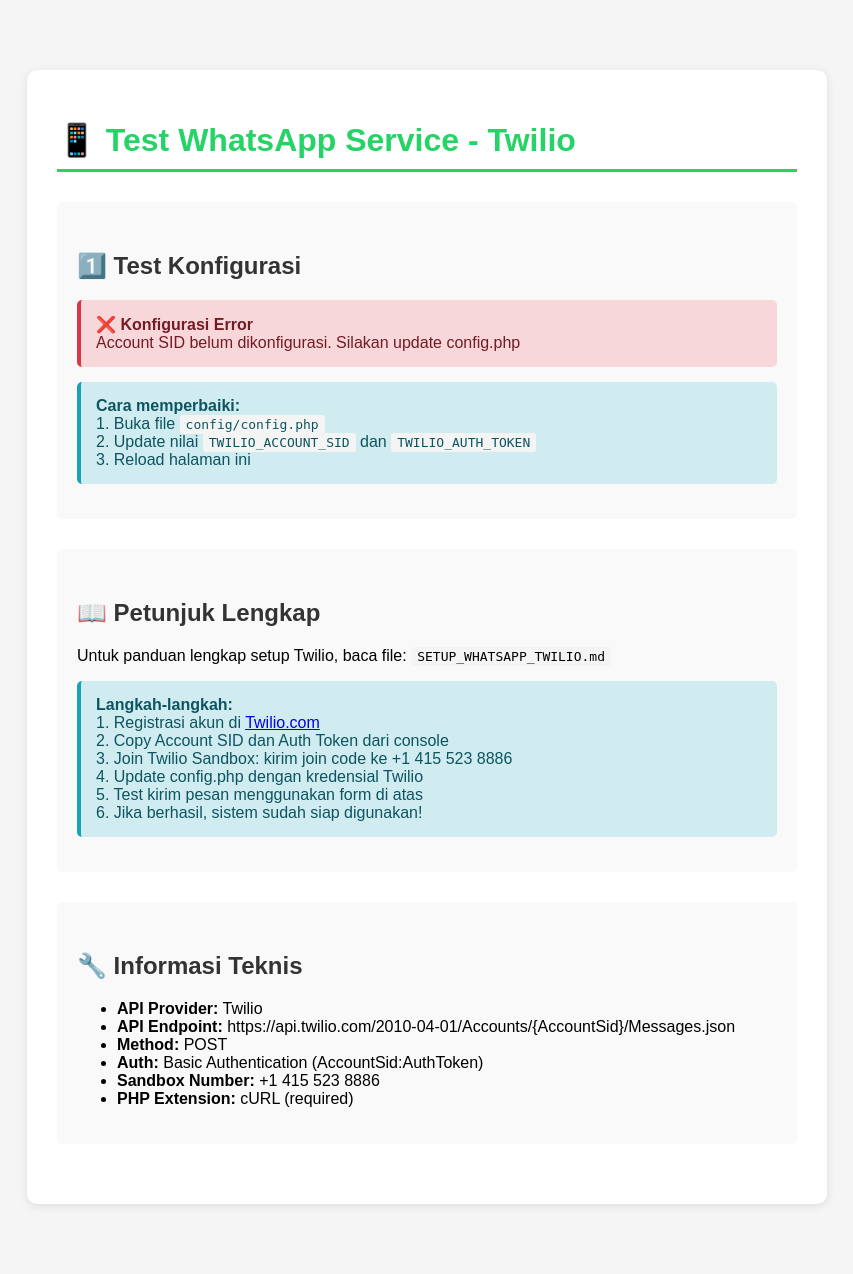
After one commit to PrenjakAlangAlang/Presensi-SMK, a PHP site: page /Presensi-SMK/test_whatsapp.php in a window 1280 px wide. The commit adds this page. Shown: the whole page, without its empty margins (213-1066 px from the left). Run offline with PHP 8.4, Linux system fonts and the light colour scheme; some libraries are stand-ins or nearby versions.

Commit message:
feat: Enhance WhatsApp notification service and update related configurations - Add BASE_URL configuration to .env.example - Update .gitignore to include vendor directory - Improve getAvailableSiswa method to filter by kelas_id - Modify AdminController to pass kelas_id when fetching available students - Update kelas.php view to include kelas_id in API request - Add error handling for WhatsApp Sandbox in WhatsAppService - Create test_whatsapp.php for testing WhatsApp notifications - Enhance setup documentation for Twilio WhatsApp integration

```diff
--- a/app/controllers/AdminController.php
+++ b/app/controllers/AdminController.php
@@ -218,7 +218,8 @@ class AdminController {
 
     // API: get siswa available (JSON)
     public function getSiswaTersedia() {
-        $siswa = $this->kelasModel->getAvailableSiswa();
+        $kelas_id = $_GET['kelas_id'] ?? null;
+        $siswa = $this->kelasModel->getAvailableSiswa($kelas_id);
         header('Content-Type: application/json');
         echo json_encode($siswa);
         exit;
--- a/app/services/WhatsAppService.php
+++ b/app/services/WhatsAppService.php
@@ -164,7 +164,13 @@ class WhatsAppService {
                 return true;
             }
 
-            // Log error if any
+            // Handle sandbox error (63015) - number not joined sandbox
+            if (isset($responseData['code']) && $responseData['code'] == 63015) {
+                error_log('WhatsApp Sandbox Error: Nomor ' . $phoneNumber . ' belum join sandbox. Silakan kirim "join <code>" ke +1 415 523 8886');
+                return false; // Silently fail untuk development
+            }
+
+            // Log other errors
             error_log('WhatsApp API error (HTTP ' . $httpCode . '): ' . $response);
             return false;
 
--- a/app/views/admin/kelas.php
+++ b/app/views/admin/kelas.php
@@ -373,7 +373,7 @@ function loadSiswaTersedia() {
     const select = document.getElementById('siswaSelect');
     select.innerHTML = '<option value="">Pilih Siswa</option>';
 
-    fetch('index.php?action=admin_get_siswa_tersedia')
+    fetch(`index.php?action=admin_get_siswa_tersedia&kelas_id=${currentKelasId}`)
         .then(res => res.json())
         .then(data => {
             data.forEach(siswa => {
--- /dev/null
+++ b/test_whatsapp.php
@@ -0,0 +1,278 @@
+<?php
+/**
+ * Test WhatsApp Service dengan Twilio
+ * File untuk testing notifikasi WhatsApp sebelum digunakan di production
+ *
+ * Cara menggunakan:
+ * 1. Pastikan sudah setup config.php dengan Account SID dan Auth Token
+ * 2. Join Twilio Sandbox: kirim "join <code>" ke +1 415 523 8886 di WhatsApp
+ * 3. Ganti nomor test dengan nomor yang sudah join sandbox
+ * 4. Akses file ini via browser: http://localhost/Presensi-SMK/test_whatsapp.php
+ */
+
+require_once 'config/config.php';
+require_once 'app/services/WhatsAppService.php';
+
+// Style untuk output
+?>
+<!DOCTYPE html>
+<html lang="id">
+<head>
+    <meta charset="UTF-8">
+    <meta name="viewport" content="width=device-width, initial-scale=1.0">
+    <title>Test WhatsApp Service - Twilio</title>
+    <style>
+        body {
+            font-family: Arial, sans-serif;
+            max-width: 800px;
+            margin: 50px auto;
+            padding: 20px;
+            background-color: #f5f5f5;
+        }
+        .container {
+            background: white;
+            padding: 30px;
+            border-radius: 10px;
+            box-shadow: 0 2px 10px rgba(0,0,0,0.1);
+        }
+        h1 {
+            color: #25D366;
+            border-bottom: 3px solid #25D366;
+            padding-bottom: 10px;
+        }
+        h2 {
+            color: #333;
+            margin-top: 30px;
+        }
+        .success {
+            background: #d4edda;
+            color: #155724;
+            padding: 15px;
+            border-radius: 5px;
+            border-left: 4px solid #28a745;
+            margin: 15px 0;
+        }
+        .error {
+            background: #f8d7da;
+            color: #721c24;
+            padding: 15px;
+            border-radius: 5px;
+            border-left: 4px solid #dc3545;
+            margin: 15px 0;
+        }
+        .info {
+            background: #d1ecf1;
+            color: #0c5460;
+            padding: 15px;
+            border-radius: 5px;
+            border-left: 4px solid #17a2b8;
+            margin: 15px 0;
+        }
+        .warning {
+            background: #fff3cd;
+            color: #856404;
+            padding: 15px;
+            border-radius: 5px;
+            border-left: 4px solid #ffc107;
+            margin: 15px 0;
+        }
+        pre {
+            background: #f4f4f4;
+            padding: 15px;
+            border-radius: 5px;
+            overflow-x: auto;
+            border: 1px solid #ddd;
+        }
+        .test-section {
+            margin: 30px 0;
+            padding: 20px;
+            background: #f9f9f9;
+            border-radius: 5px;
+        }
+        code {
+            background: #f4f4f4;
+            padding: 2px 6px;
+            border-radius: 3px;
+            font-family: monospace;
+        }
+        .form-group {
+            margin: 15px 0;
+        }
+        label {
+            display: block;
+            margin-bottom: 5px;
+            font-weight: bold;
+        }
+        input[type="text"] {
+            width: 100%;
+            padding: 10px;
+            border: 1px solid #ddd;
+            border-radius: 5px;
+            box-sizing: border-box;
+        }
+        button {
+            background: #25D366;
+            color: white;
+            padding: 12px 30px;
+            border: none;
+            border-radius: 5px;
+            cursor: pointer;
+            font-size: 16px;
+            margin-top: 10px;
+        }
+        button:hover {
+            background: #128C7E;
+        }
+    </style>
+</head>
+<body>
+    <div class="container">
+        <h1>📱 Test WhatsApp Service - Twilio</h1>
+
+        <?php
+        // Initialize WhatsApp service
+        $whatsapp = new WhatsAppService();
+
+        // Test 1: Check Configuration
+        echo '<div class="test-section">';
+        echo '<h2>1️⃣ Test Konfigurasi</h2>';
+        $configTest = $whatsapp->testConnection();
+
+        if ($configTest['success']) {
+            echo '<div class="success">';
+            echo '<strong>✅ Konfigurasi Valid</strong><br>';
+            echo $configTest['message'];
+            echo '</div>';
+            echo '<pre>';
+            print_r($configTest);
+            echo '</pre>';
+        } else {
+            echo '<div class="error">';
+            echo '<strong>❌ Konfigurasi Error</strong><br>';
+            echo $configTest['message'];
+            echo '</div>';
+            echo '<div class="info">';
+            echo '<strong>Cara memperbaiki:</strong><br>';
+            echo '1. Buka file <code>config/config.php</code><br>';
+            echo '2. Update nilai <code>TWILIO_ACCOUNT_SID</code> dan <code>TWILIO_AUTH_TOKEN</code><br>';
+            echo '3. Reload halaman ini';
+            echo '</div>';
+        }
+        echo '</div>';
+
+        // Test 2: Send Test Message (via form)
+        if ($configTest['success']) {
+            echo '<div class="test-section">';
+            echo '<h2>2️⃣ Test Kirim Pesan</h2>';
+
+            if ($_SERVER['REQUEST_METHOD'] === 'POST' && isset($_POST['test_phone'])) {
+                $testPhone = $_POST['test_phone'];
+                $studentName = $_POST['student_name'] ?? 'Budi Santoso';
+
+                echo '<div class="info">';
+                echo '<strong>⏳ Mengirim pesan ke nomor:</strong> ' . htmlspecialchars($testPhone);
+                echo '</div>';
+
+                // Test Presensi Sekolah
+                $result1 = $whatsapp->sendAlphaNotificationSekolah(
+                    $testPhone,
+                    $studentName,
+                    date('Y-m-d'),
+                    date('Y-m-d H:i:s')
+                );
+
+                if ($result1) {
+                    echo '<div class="success">';
+                    echo '<strong>✅ Notifikasi Presensi Sekolah berhasil dikirim!</strong><br>';
+                    echo 'Cek WhatsApp Anda untuk melihat pesan.';
+                    echo '</div>';
+                } else {
+                    echo '<div class="error">';
+                    echo '<strong>❌ Gagal mengirim notifikasi Presensi Sekolah</strong><br>';
+                    echo 'Cek log error di server Anda.';
+                    echo '</div>';
+                }
+
+                echo '<hr style="margin: 20px 0;">';
+
+                // Test Presensi Kelas
+                $result2 = $whatsapp->sendAlphaNotificationKelas(
+                    $testPhone,
+                    $studentName,
+                    'XII RPL 1',
+                    date('Y-m-d'),
+                    date('Y-m-d H:i:s')
+                );
+
+                if ($result2) {
+                    echo '<div class="success">';
+                    echo '<strong>✅ Notifikasi Presensi Kelas berhasil dikirim!</strong><br>';
+                    echo 'Cek WhatsApp Anda untuk melihat pesan.';
+                    echo '</div>';
+                } else {
+                    echo '<div class="error">';
+                    echo '<strong>❌ Gagal mengirim notifikasi Presensi Kelas</strong><br>';
+                    echo 'Cek log error di server Anda.';
+                    echo '</div>';
+                }
+            }
+
+            echo '<form method="POST">';
+            echo '<div class="warning">';
+            echo '<strong>⚠️ Penting:</strong><br>';
+            echo 'Jika menggunakan <strong>Sandbox Mode</strong> Twilio, pastikan nomor HP sudah join sandbox:<br>';
+            echo '1. Buka WhatsApp di HP Anda<br>';
+            echo '2. Chat ke nomor: <code>+1 415 523 8886</code><br>';
+            echo '3. Kirim pesan: <code>join &lt;code&gt;</code> (lihat code di Twilio Console)<br>';
+            echo '4. Tunggu konfirmasi "You are all set!"<br>';
+            echo '5. Baru bisa menerima pesan test';
+            echo '</div>';
+
+            echo '<div class="form-group">';
+            echo '<label>Nomor WhatsApp Test (yang sudah verify):</label>';
+            echo '<input type="text" name="test_phone" placeholder="08123456789 atau 628123456789" required>';
+            echo '<small style="color: #666;">Format: 08xxx, 628xxx, atau +628xxx</small>';
+            echo '</div>';
+
+            echo '<div class="form-group">';
+            echo '<label>Nama Siswa (opsional):</label>';
+            echo '<input type="text" name="student_name" placeholder="Budi Santoso" value="Budi Santoso">';
+            echo '</div>';
+
+            echo '<button type="submit">📤 Kirim Test WhatsApp</button>';
+            echo '</form>';
+            echo '</div>';
+        }
+
+        // Instructions
+        echo '<div class="test-section">';
+        echo '<h2>📖 Petunjuk Lengkap</h2>';
+        echo '<p>Untuk panduan lengkap setup Twilio, baca file: <code>SETUP_WHATSAPP_TWILIO.md</code></p>';
+        echo '<div class="info">';
+        echo '<strong>Langkah-langkah:</strong><br>';
+        echo '1. Registrasi akun di <a href="https://www.twilio.com/try-twilio" target="_blank">Twilio.com</a><br>';
+        echo '2. Copy Account SID dan Auth Token dari console<br>';
+        echo '3. Join Twilio Sandbox: kirim join code ke +1 415 523 8886<br>';
+        echo '4. Update config.php dengan kredensial Twilio<br>';
+        echo '5. Test kirim pesan menggunakan form di atas<br>';
+        echo '6. Jika berhasil, sistem sudah siap digunakan!';
+        echo '</div>';
+        echo '</div>';
+
+        // Technical Info
+        echo '<div class="test-section">';
+        echo '<h2>🔧 Informasi Teknis</h2>';
+        echo '<ul>';
+        echo '<li><strong>API Provider:</strong> Twilio</li>';
+        echo '<li><strong>API Endpoint:</strong> https://api.twilio.com/2010-04-01/Accounts/{AccountSid}/Messages.json</li>';
+        echo '<li><strong>Method:</strong> POST</li>';
+        echo '<li><strong>Auth:</strong> Basic Authentication (AccountSid:AuthToken)</li>';
+        echo '<li><strong>Sandbox Number:</strong> +1 415 523 8886</li>';
+        echo '<li><strong>PHP Extension:</strong> cURL (required)</li>';
+        echo '</ul>';
+        echo '</div>';
+        ?>
+
+    </div>
+</body>
+</html>
```
Also changed, not shown: SETUP_WHATSAPP_TWILIO.md (+15 -0 lines), app/models/KelasModel.php (+11 -3 lines), app/views/siswa/presensi.php (+13 -3 lines), 2 other files.
